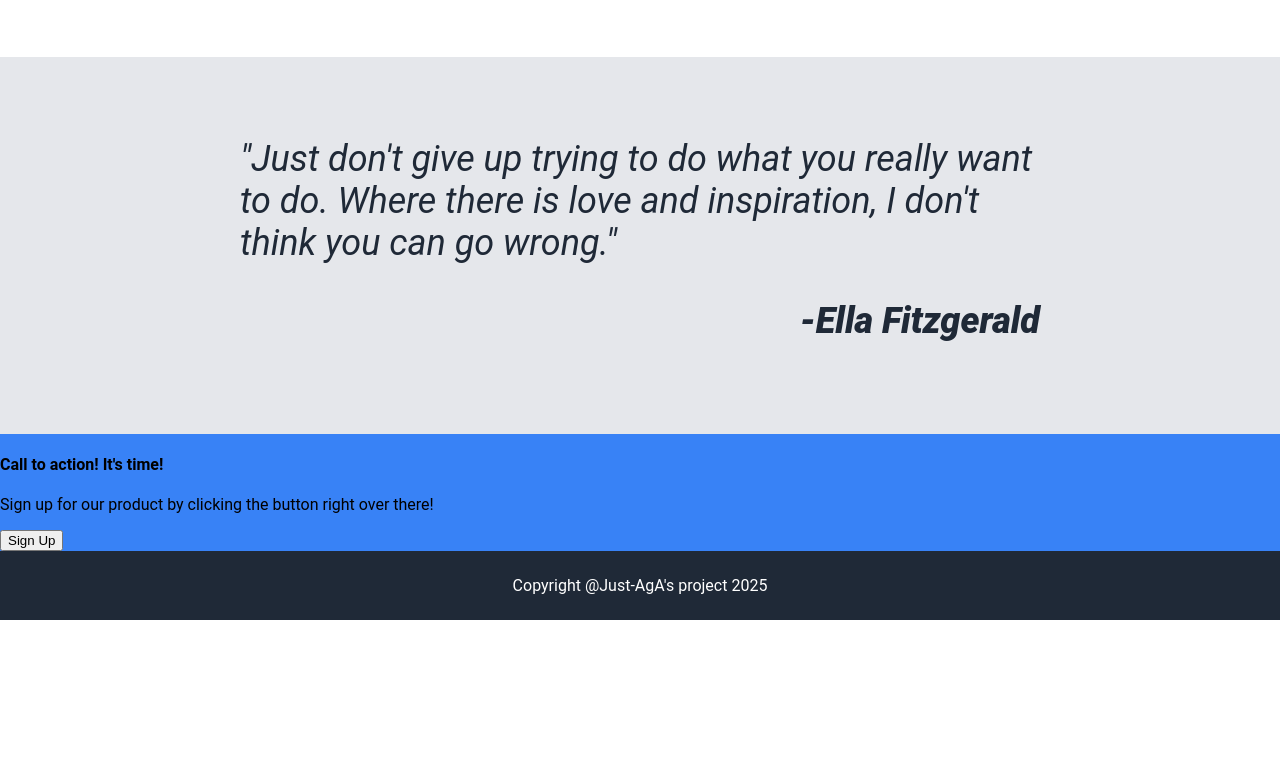
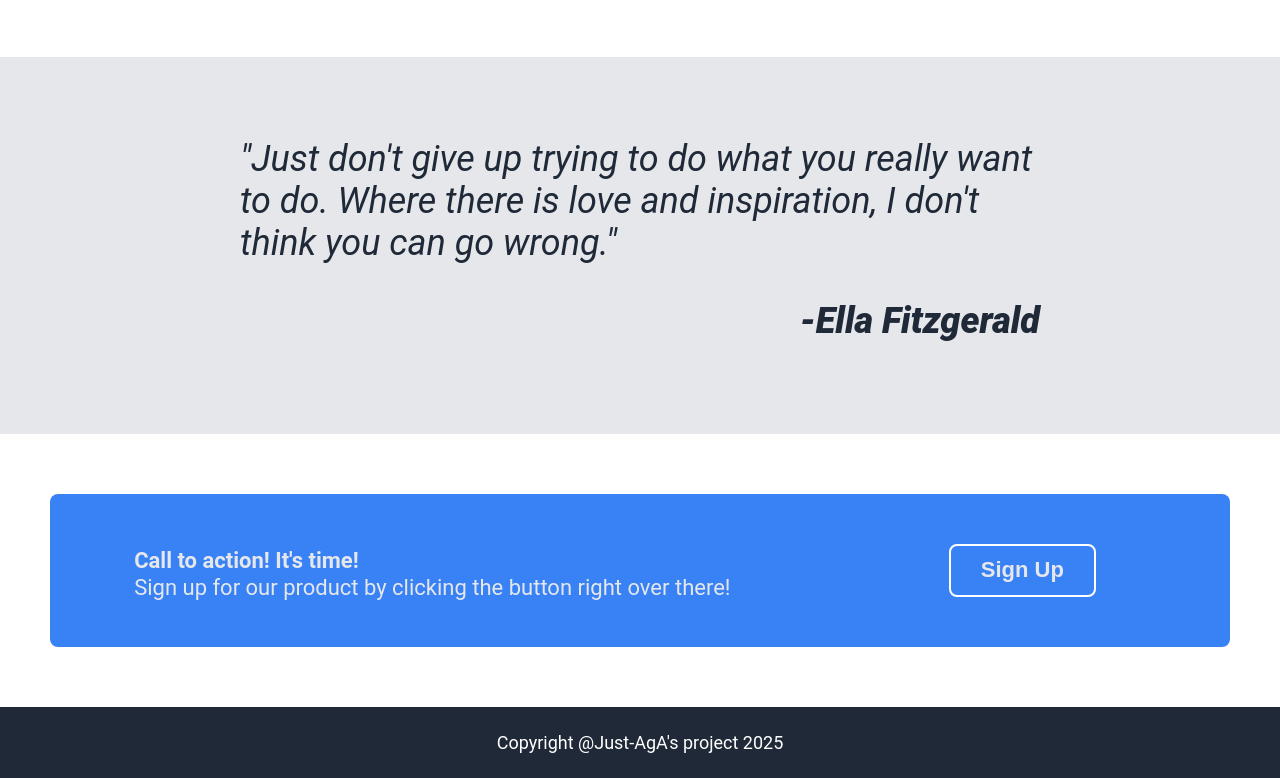
Before and after one commit to Just-AgA/odin-landing-page, a plain HTML site: page index.html in a window 1280 px wide. Shown: the part 963-1741 px from the top of the page. Before the commit the page ends 1583 px from the top, so only its background shows below. Drawn offline with Linux system fonts and the light colour scheme.

Commit message:
Add styles for the fourth section in the page
Added CSS styles to the fourth section of the page as per design,and also changed from the individual flex parameters in all main sections to the main flex option for all of them

```diff
--- a/style.css
+++ b/style.css
@@ -12,12 +12,14 @@ body {
     display: flex;
     flex-direction: column;
     background-color: #1F2937;
-    flex-grow: 3;
+    flex: 3;
     justify-content: center;
+    flex-wrap: wrap;
 }
 
 .header-links, .header-content, ul {
     display: flex;
+    flex-wrap: wrap;
 }
 
 .header-links {
@@ -50,6 +52,11 @@ body {
     flex-basis: 750px;
     text-wrap: pretty;
     display: inline-block;
+}
+
+.header-content img {
+    border-radius: 8px;
+    display: block;
 }
 
 .header-content button {
@@ -85,13 +92,14 @@ ul {
     display: flex;
     flex-direction: column;
     align-items: center;
-    flex-grow: 2;
+    flex: 2;
 }
 
 .inner-content-one {
     display: flex;
     justify-content: center;
     padding-bottom: 60px;
+    flex-wrap: wrap;
 }
 
 .header-text {
@@ -118,10 +126,11 @@ ul {
     margin-right: auto;
     margin-left: auto;
     margin-bottom: 15px;
+    border-radius: 8px;
   }
 
 .content-two {
-    flex-grow: 2;
+    flex: 2;
     background-color: #E5E7EB;
     color: #1F2937;
     font-style: italic;
@@ -147,12 +156,40 @@ blockquote p {
 }
 
 .content-three {
-    background-color: #3882F6;
     display: flex;
-    justify-content: space-between;
+    justify-content: center;
     align-items: center;
     min-width: 700px;
-    flex-grow: 1;
+    flex: 1;
+}
+
+.inner-content-three {
+    background-color: #3882F6;
+    margin: 60px 50px;
+    width: 1200px;
+    display: flex;
+    justify-content: space-around;
+    border-radius: 8px;
+    flex-wrap: wrap;
+}
+
+.inner-content-three div, button {
+    padding: 25px 0;
+    color: #E5E7EB;
+    font-size: 22px;
+}
+
+.inner-content-three div h4 {
+    margin-bottom: -20px;
+}
+
+.inner-content-three button {
+    margin: 50px;
+    background-color: #3882F6;
+    border: 2px white solid;
+    padding: 5px 30px;
+    font-weight: 900;
+    border-radius: 8px;
 }
 
 .footer {
@@ -163,4 +200,5 @@ blockquote p {
     background-color: #1F2937;
     color: white;
     padding: 25px;
+    font-size: 18px;
 }
```
